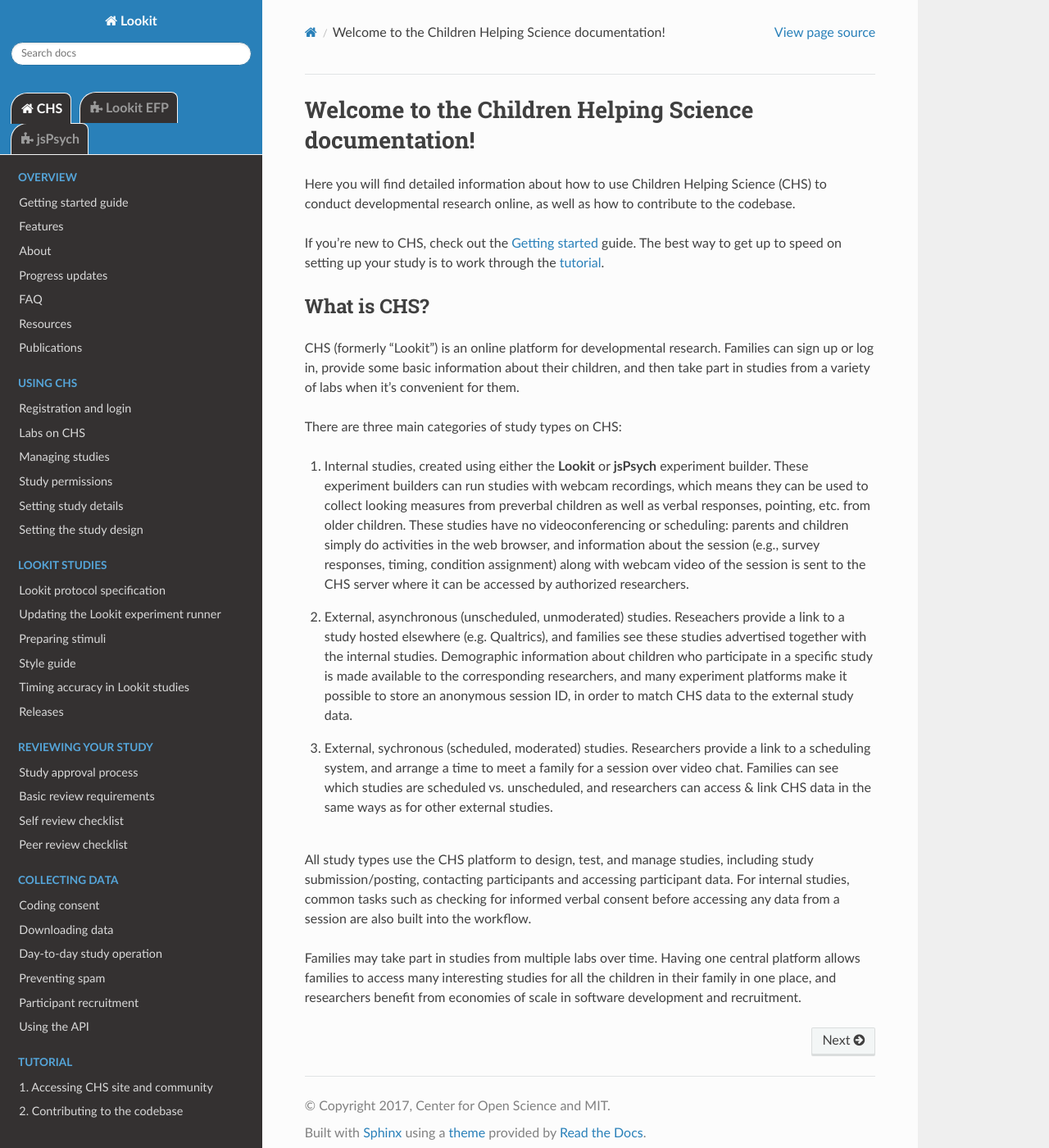
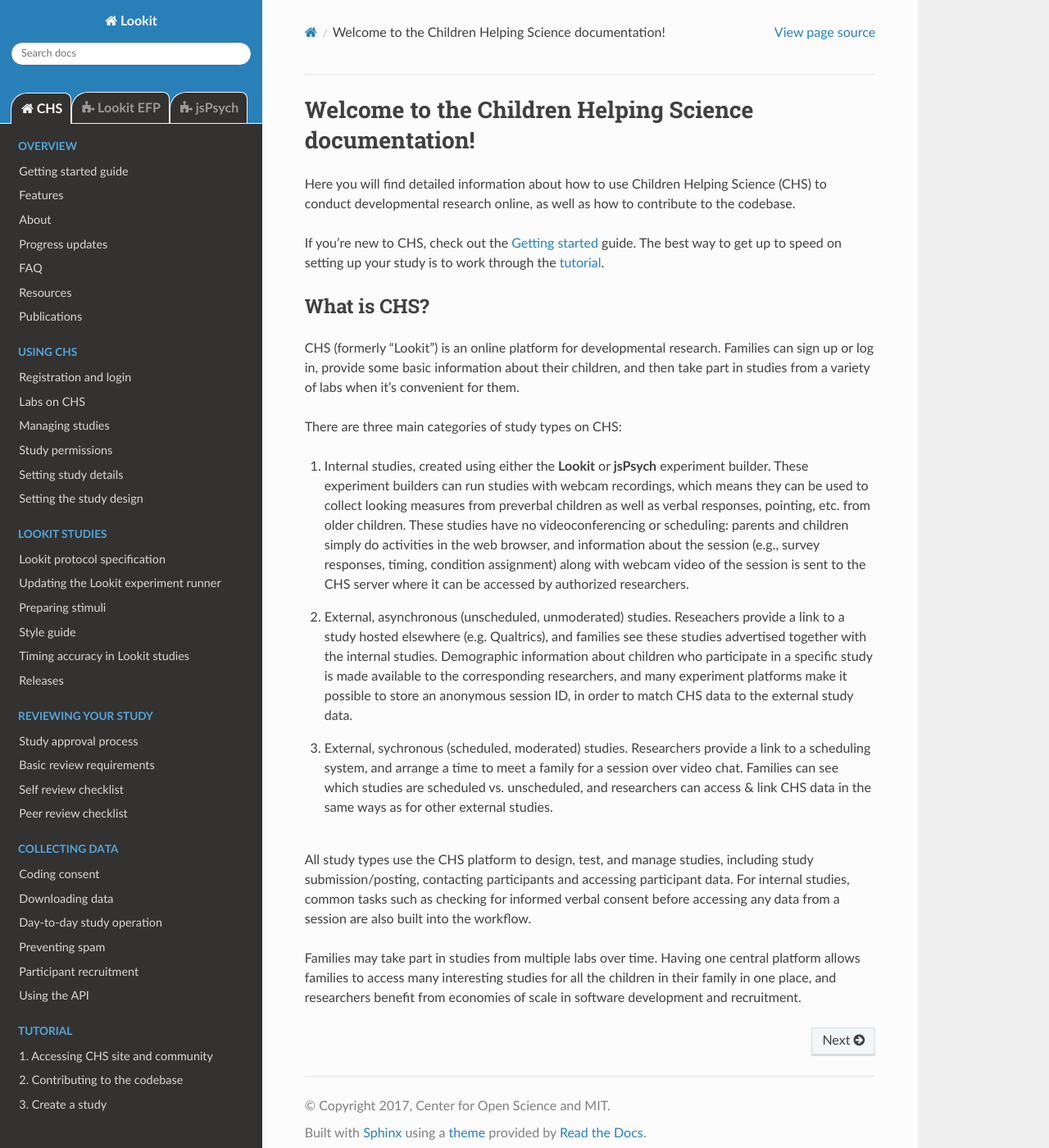
Before and after one commit to lookit/lookit-docs, a Sphinx documentation site: the page built from docs/source/index.rst, in a window 1280 px wide and 1400 px high. Shown: the whole window at 82% size. Built offline with Sphinx 7.4.7 and the Read the Docs theme 3.1.0, drawn with Linux system fonts in a browser that asks for light colours.

Commit message:
remove tab margin-right to get them to fit inside the nav menu

```diff
--- a/docs/source/_static/css/lookit.css
+++ b/docs/source/_static/css/lookit.css
@@ -37,7 +37,7 @@
     border: thin solid whitesmoke;
     padding: 10px 10px .5em 12px;
     border-width: 1px 1px 0px 1px;
-    margin: 0 10px 0 0;
+    margin: 0;
     border-radius: 20px 8px 0px 0px;
     background-color: #343131;
 }
```
